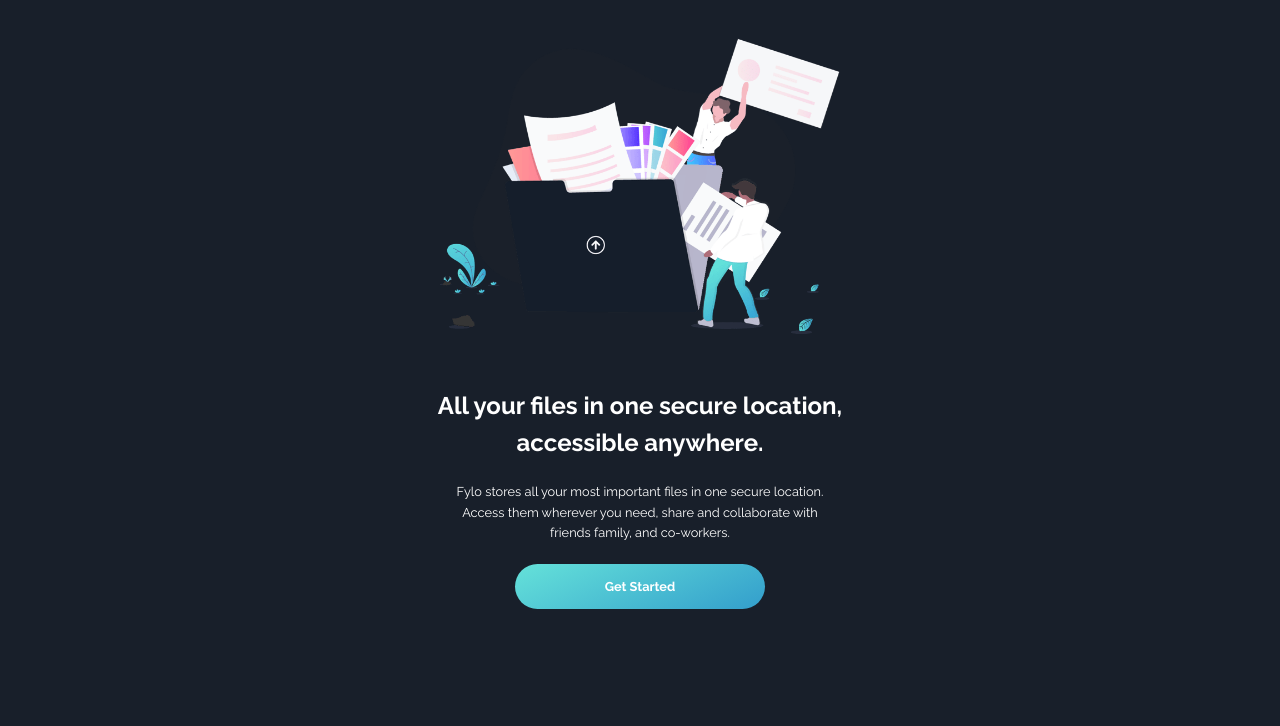
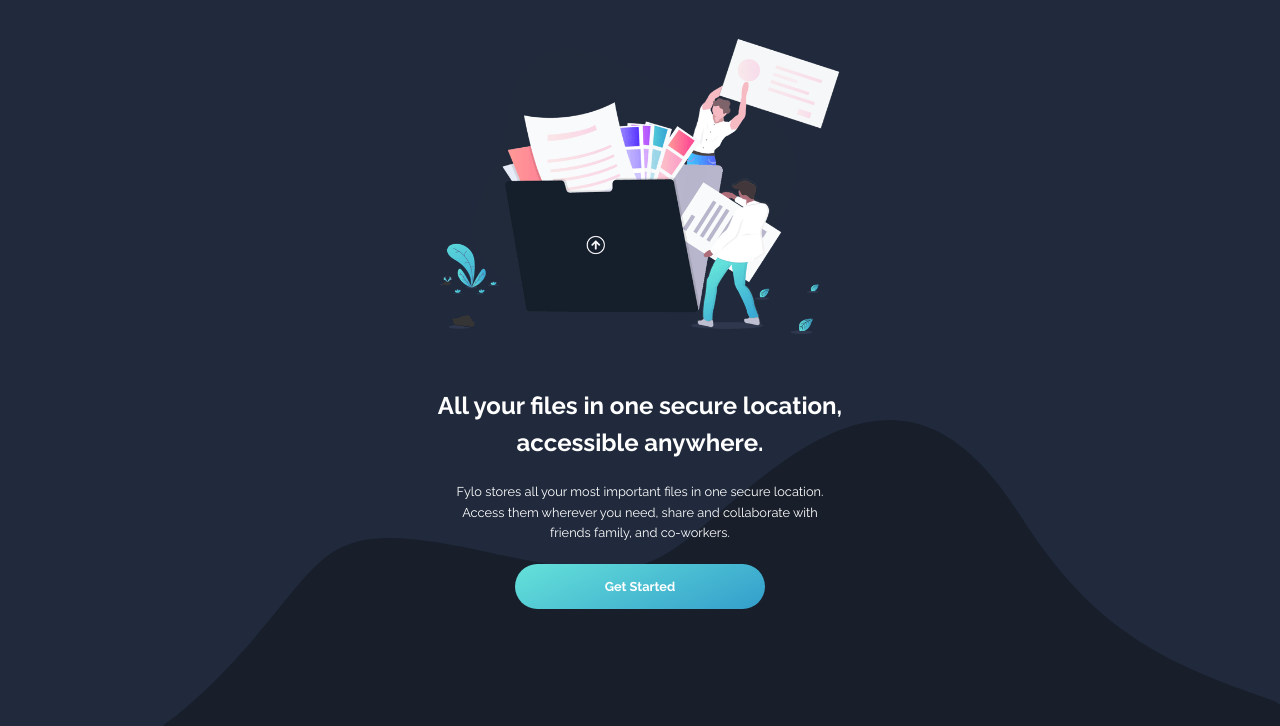
Before and after one commit to seniorteck/Fylo-Darktheme-LandingPage, a plain HTML site: page index.html in a window 1280 px wide. Shown: the part 80-806 px from the top of the page. Drawn offline with Linux system fonts and the light colour scheme.

Commit message:
desktop screen responsiveness

```diff
--- a/css/style.css
+++ b/css/style.css
@@ -17,12 +17,40 @@
     margin: 0;
     font-family: 'Raleway', sans-serif;
     box-sizing: border-box;
+}
+
+body{
+    /* background: hsl(218, 28%, 13%); */
+    background-color: var(--testimonialblue);
+    color: #fff;
+    background-image: url(../images/bg-curvy-mobile.svg);
+    background-repeat: no-repeat;
+    background-size: 100%;
+    background-position: 0 300px;
 
 }
 
-body{
-    background: hsl(218, 28%, 13%);
-    color: #fff;
+body::before{
+    content: "";
+    width: 100%;
+    height: 3450px;
+    background-color: hsl(218, 28%, 13%);
+    display: block;
+    position: absolute;
+    top: 435px;
+    z-index: -2;
+}
+
+body::after{
+    content: "";
+    width: 100%;
+    height: 1150px;
+    background-color: hsl(216, 53%, 9%);
+    display: block;
+    position: absolute;
+    top: 3850px;
+    bottom: 0;
+    z-index: -2;
 }
 
 
@@ -36,7 +64,6 @@ body{
     justify-content: space-between;
     align-items: center;
     width: 100%;
-
 }
 
 .header__logo{
@@ -173,7 +200,6 @@ body{
 
 .testimonial{
     margin: 160px auto;
-    /* position: relative; */
     display: flex;
     flex-wrap: wrap;
 }
@@ -364,6 +390,37 @@ body{
 
 @media screen and (min-width: 900px){
 
+
+    body{
+        background-image: url(../images/bg-curvy-desktop.svg);
+        background-repeat: no-repeat;
+        background-size: 100%;
+        background-position: 0 500px;
+    }
+
+    body::before{
+        content: "";
+        width: 100%;
+        height: 1780px;
+        background-color: hsl(218, 28%, 13%);
+        display: block;
+        position: absolute;
+        top: 880px;
+        z-index: -2;
+    }
+
+    body::after{
+        content: "";
+        width: 100%;
+        height: 500px;
+        background-color: hsl(216, 53%, 9%);
+        display: block;
+        position: absolute;
+        top: 2580px;
+        bottom: 0;
+        z-index: -2;
+    }
+
     .wrapper{
         width: 85%;
         margin: 40px auto;
```
